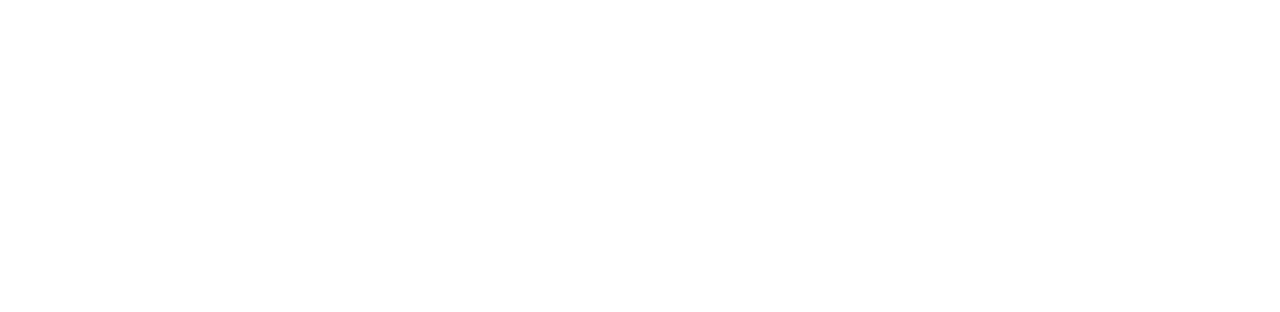
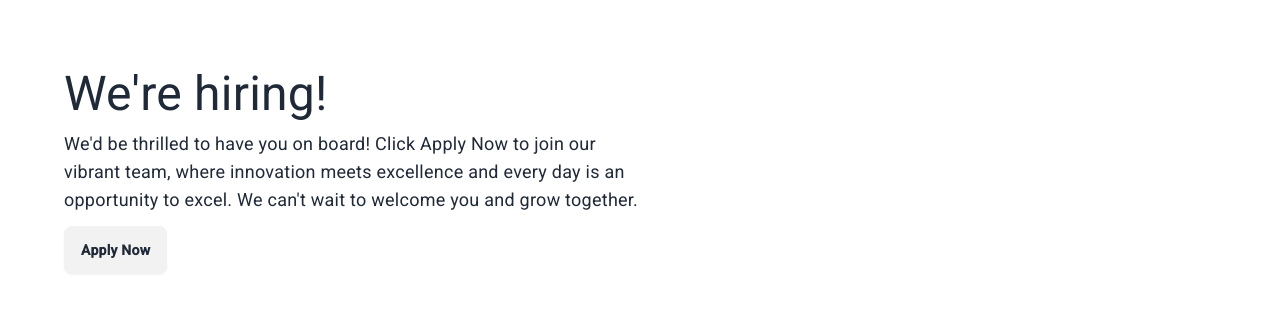
Before and after one commit to MatheusMartinho/d2w, an Angular app: page / in a window 1280 px wide. Shown: the part 6782-7094 px from the top of the page. Before the commit the page ends 6852 px from the top, so only its background shows below. Built offline with nearby package versions, Linux system fonts and the light colour scheme.

Commit message:
hiring section done

```diff
--- a/src/app/app.component.html
+++ b/src/app/app.component.html
@@ -7,3 +7,4 @@
 <app-customersay></app-customersay>
 <app-faq></app-faq>
 <app-team></app-team>
+<app-hiring></app-hiring>
--- a/src/app/app.module.ts
+++ b/src/app/app.module.ts
@@ -16,6 +16,7 @@
 import { CustomersayComponent } from './customersay/customersay.component';
 import { FaqComponent } from './faq/faq.component';
 import { TeamComponent } from './team/team.component';
+import { HiringComponent } from './hiring/hiring.component';
 
 @NgModule({
   declarations: [
@@ -28,7 +29,8 @@
     InnovativeComponent,
     CustomersayComponent,
     FaqComponent,
-    TeamComponent
+    TeamComponent,
+    HiringComponent
   ],
   imports: [
     BrowserModule,
--- /dev/null
+++ b/src/app/hiring/hiring.component.html
@@ -0,0 +1,7 @@
+<section class="m-16">
+  <div class="w-1/2">
+    <p class="text-5xl">We're hiring!</p>
+    <p class="text-lg">We'd be thrilled to have you on board! Click Apply Now to join our vibrant team, where innovation meets excellence and every day is an opportunity to excel. We can't wait to welcome you and grow together. </p>
+    <button class="btn">Apply Now</button>
+  </div>
+</section>
```
Also changed, not shown: src/app/hiring/hiring.component.ts (added, +10 -0 lines), src/app/hiring/hiring.component.sass (added), 1 other file (tests, documents, lock files or other folders).
